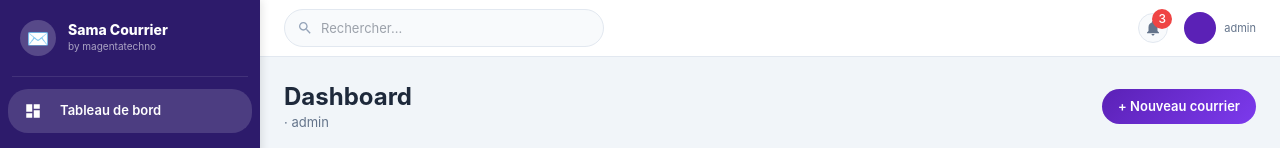
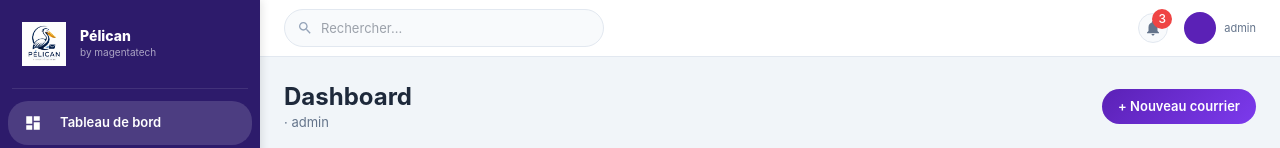
Before and after one commit to NouamaneBahij99/frontend, a React (Create React App) app: page /dashboard in a window 1280 px wide. Shown: the top 148 px of the page. Built offline with nearby package versions, Linux system fonts and the light colour scheme; no server answers; sample sign-in values are in the browser's storage.

Commit message:
feat: logo Pelican dans sidebar et page login

```diff
--- a/src/components/Layout.tsx
+++ b/src/components/Layout.tsx
@@ -1,3 +1,4 @@
+import logo from '../assets/logo.png';
 import React, { useState } from 'react';
 import {
   Box, Drawer, AppBar, Toolbar, Typography, List, ListItemButton,
@@ -42,16 +43,17 @@ const Layout = () => {
     <Box sx={{ height: '100%', display: 'flex', flexDirection: 'column', bgcolor: '#2D1B6B' }}>
       <Box sx={{ p: 2.5, display: 'flex', alignItems: 'center', gap: 1.5 }}>
         <Box sx={{
-          width: 36, height: 36, borderRadius: 2,
-          background: 'rgba(255,255,255,0.2)',
-          display: 'flex', alignItems: 'center', justifyContent: 'center', fontSize: 18
-        }}>✉️</Box>
+          width: 48, height: 48, borderRadius: 2,
+          display: 'flex', alignItems: 'center', justifyContent: 'center',
+        }}>
+          <img src={logo} alt="Pelican" style={{ width: 44, height: 44, objectFit: 'contain' }} />
+        </Box>
         <Box>
           <Typography sx={{ fontWeight: 800, fontSize: 14, color: 'white', lineHeight: 1.2 }}>
-            Sama Courrier
+            Pélican
           </Typography>
           <Typography sx={{ fontSize: 10, color: 'rgba(255,255,255,0.6)' }}>
-            by magentatechno
+            by magentatech
           </Typography>
         </Box>
       </Box>
--- a/src/pages/Login.tsx
+++ b/src/pages/Login.tsx
@@ -1,3 +1,4 @@
+import logo from '../assets/logo.png';
 import React, { useState } from 'react';
 import {
   Box, Card, CardContent, TextField, Button, Typography,
@@ -50,11 +51,11 @@ const Login = () => {
                 background: 'linear-gradient(135deg, #5B21B6, #7C3AED)',
                 display: 'flex', alignItems: 'center', justifyContent: 'center'
               }}>
-                <Typography sx={{ fontSize: 22 }}>✉️</Typography>
+                <img src={logo} alt="Pelican" style={{ width: 52, height: 52, objectFit: 'contain' }} />
               </Box>
               <Box>
                 <Typography sx={{ fontWeight: 800, fontSize: 20, color: '#1e293b', lineHeight: 1.1 }}>
-                  Sama Courrier
+                  Pélican
                 </Typography>
                 <Typography sx={{ fontSize: 11, color: '#5B21B6', fontWeight: 500 }}>
                   by magentatechno
```
Also changed, not shown: src/assets/logo.png (added).
